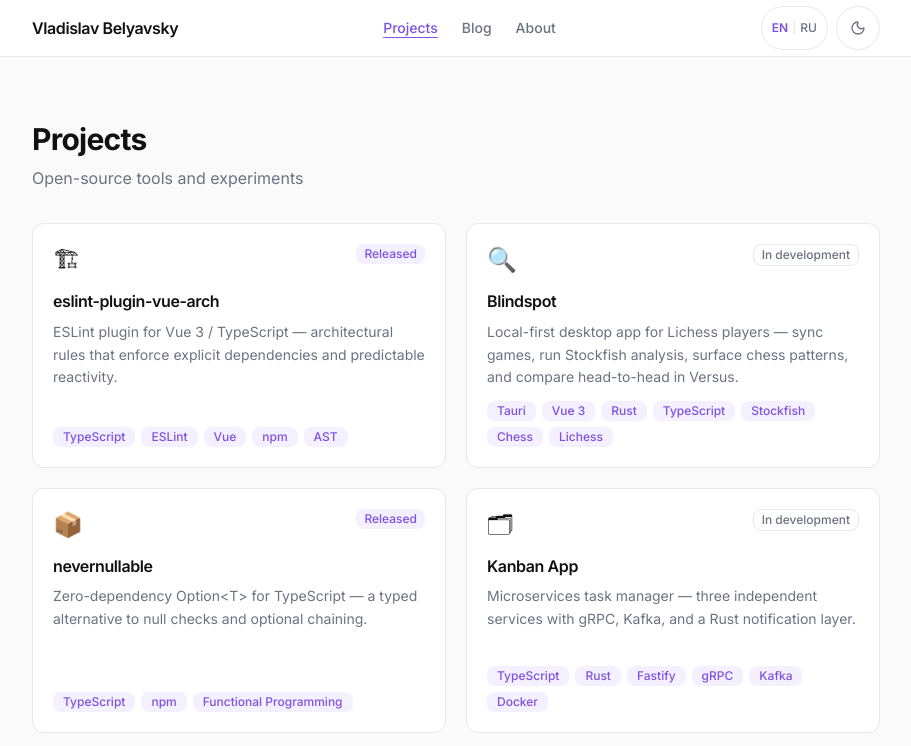
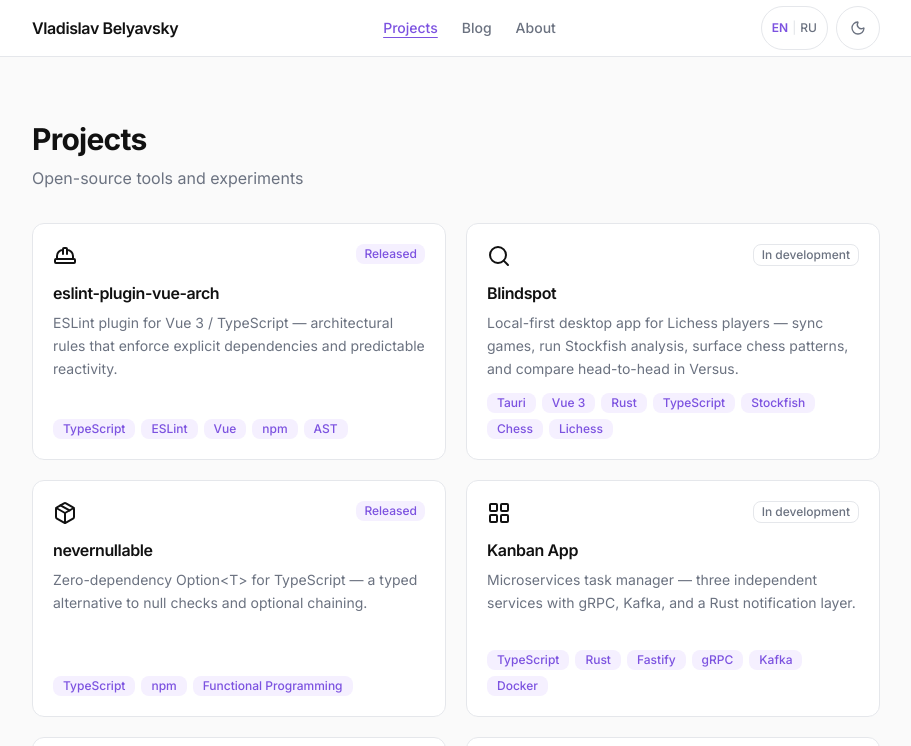
Before and after one commit to White11010/portfolio, a Next.js app: page /en/projects in a window 1280 px wide. Shown: the top 746 px of the page, without its empty margins (184-1095 px from the left). Built offline with nearby package versions, Linux system fonts and the light colour scheme.

Commit message:
refactor(projects): replace emoji with Lucide icons for consistent rendering
- add slug-to-icon mapping in lib/project-icons.ts
- use icons in ProjectCard and project detail page
- remove emoji field from Project data model

```diff
--- a/app/[locale]/projects/[slug]/page.tsx
+++ b/app/[locale]/projects/[slug]/page.tsx
@@ -11,6 +11,7 @@ import BlogPostCard from '@/components/BlogPostCard';
 import { getPostsByProject } from '@/data/posts';
 import { getProject, projects } from '@/data/projects';
 import { pick } from '@/lib/i18n';
+import { getProjectIcon } from '@/lib/project-icons';
 import type { Locale } from '@/i18n/routing';
 
 type PageProps = {
@@ -50,6 +51,7 @@ export default async function ProjectDetailPage({ params }: PageProps) {
   }
 
   const relatedPosts = getPostsByProject(slug);
+  const Icon = getProjectIcon(project.slug);
 
   return (
     <div className="py-12 sm:py-16">
@@ -58,8 +60,9 @@ export default async function ProjectDetailPage({ params }: PageProps) {
           {t('backLink')}
         </Link>
 
-        <h1 className="mt-4 text-2xl sm:text-3xl font-bold text-text-primary dark:text-text-primary-dark">
-          {project.emoji} {pick(project.title, localeTyped)}
+        <h1 className="mt-4 flex items-center gap-2.5 text-2xl sm:text-3xl font-bold text-text-primary dark:text-text-primary-dark">
+          <Icon size={28} className="shrink-0" aria-hidden />
+          {pick(project.title, localeTyped)}
         </h1>
 
         <div className="mt-3">
--- a/components/ProjectCard.tsx
+++ b/components/ProjectCard.tsx
@@ -3,6 +3,7 @@ import { Link } from '@/i18n/navigation';
 import ProjectStatusBadge from '@/components/ProjectStatusBadge';
 import Tag from '@/components/Tag';
 import { pick } from '@/lib/i18n';
+import { getProjectIcon } from '@/lib/project-icons';
 import type { Project } from '@/data/projects';
 import type { Locale } from '@/i18n/routing';
 
@@ -18,11 +19,16 @@ export default async function ProjectCard({
   compact = false,
 }: ProjectCardProps) {
   const t = await getTranslations('projects');
+  const Icon = getProjectIcon(project.slug);
 
   return (
-    <Link href={`/projects/${project.slug}`} className="card group flex h-full flex-col">
+    <Link href={`/projects/${project.slug}`} className="card group flex h-full flex-col will-change-transform backface-hidden">
       <div className="mb-3 flex items-start justify-between gap-2">
-        <span className="text-2xl">{project.emoji}</span>
+        <Icon
+          size={24}
+          className="shrink-0 text-text-primary dark:text-text-primary-dark"
+          aria-hidden
+        />
         <ProjectStatusBadge
           status={project.status}
           label={t(`status.${project.status}`)}
--- a/data/projects.ts
+++ b/data/projects.ts
@@ -4,7 +4,6 @@ export type ProjectStatus = 'released' | 'in-development';
 
 export interface Project {
   slug: string;
-  emoji: string;
   title: LocalizedText;
   description: LocalizedText;
   longDescription: LocalizedText;
@@ -39,7 +38,6 @@ export type ProjectSlug = (typeof projectOrder)[number];
 export const projects: Project[] = [
   {
     slug: 'eslint-plugin-vue-arch',
-    emoji: '🏗',
     title: { en: 'eslint-plugin-vue-arch', ru: 'eslint-plugin-vue-arch' },
     description: {
       en: 'ESLint plugin for Vue 3 / TypeScript — architectural rules that enforce explicit dependencies and predictable reactivity.',
@@ -80,7 +78,6 @@ export const projects: Project[] = [
   },
   {
     slug: 'blindspot',
-    emoji: '🔍',
     title: { en: 'Blindspot', ru: 'Blindspot' },
     description: {
       en: 'Local-first desktop app for Lichess players — sync games, run Stockfish analysis, surface chess patterns, and compare head-to-head in Versus.',
@@ -127,7 +124,6 @@ export const projects: Project[] = [
   },
   {
     slug: 'nevernullable',
-    emoji: '📦',
     title: { en: 'nevernullable', ru: 'nevernullable' },
     description: {
       en: 'Zero-dependency Option<T> for TypeScript — a typed alternative to null checks and optional chaining.',
@@ -177,7 +173,6 @@ export const projects: Project[] = [
   },
   {
     slug: 'grin',
-    emoji: '📊',
     title: { en: 'GRIN', ru: 'GRIN' },
     description: {
       en: 'CLI tool for git repository analytics — timeline, contributors, and file churn in the terminal.',
@@ -226,7 +221,6 @@ export const projects: Project[] = [
   },
   {
     slug: 'kanban-app',
-    emoji: '🗂',
     title: { en: 'Kanban App', ru: 'Kanban App' },
     description: {
       en: 'Microservices task manager — three independent services with gRPC, Kafka, and a Rust notification layer.',
@@ -260,7 +254,6 @@ export const projects: Project[] = [
   },
   {
     slug: 'guildmaster',
-    emoji: '⚔️',
     title: { en: 'GuildMaster', ru: 'GuildMaster' },
     description: {
       en: 'Browser game about running a mercenaries\' guild — hire fighters, take contracts, and keep cash flow and morale under control.',
@@ -310,7 +303,6 @@ export const projects: Project[] = [
   },
   {
     slug: 'portfolio',
-    emoji: '✦',
     title: { en: 'Portfolio', ru: 'Portfolio' },
     description: {
       en: 'Personal site and blog — Next.js, full EN/RU localization, SSG, and zero-CMS static content.',
--- /dev/null
+++ b/lib/project-icons.ts
@@ -0,0 +1,25 @@
+import type { LucideIcon } from 'lucide-react';
+import {
+  BarChart3,
+  LayoutGrid,
+  Package,
+  Search,
+  Sparkles,
+  Swords,
+  HardHat,
+} from 'lucide-react';
+import type { ProjectSlug } from '@/data/projects';
+
+export const projectIcons: Record<ProjectSlug, LucideIcon> = {
+  'eslint-plugin-vue-arch': HardHat,
+  blindspot: Search,
+  nevernullable: Package,
+  'kanban-app': LayoutGrid,
+  grin: BarChart3,
+  guildmaster: Swords,
+  portfolio: Sparkles,
+};
+
+export function getProjectIcon(slug: string): LucideIcon {
+  return projectIcons[slug as ProjectSlug] ?? Sparkles;
+}
```
